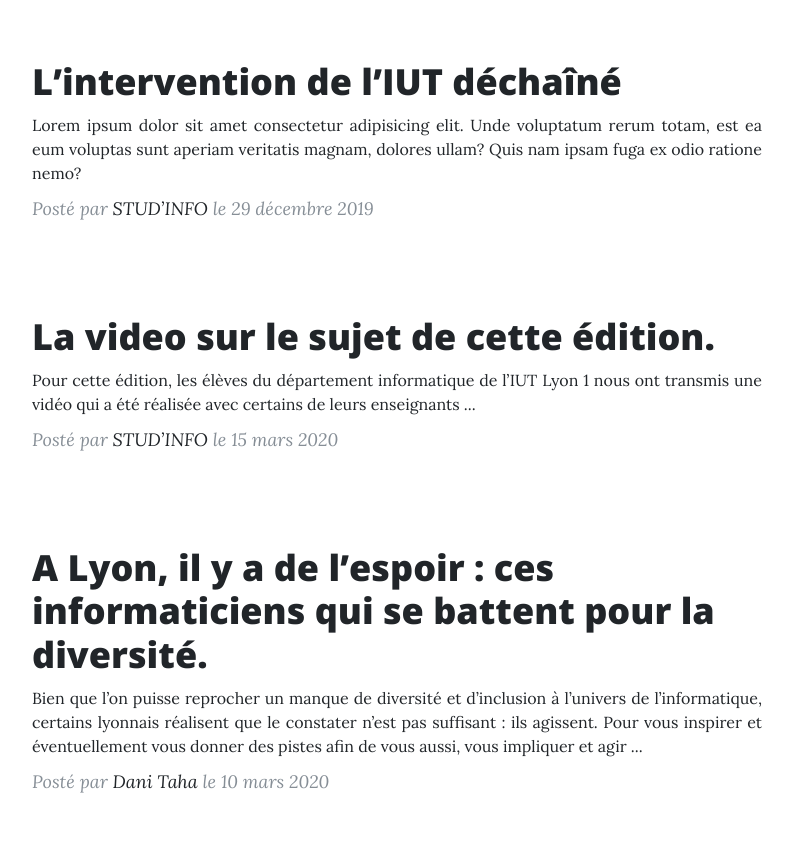
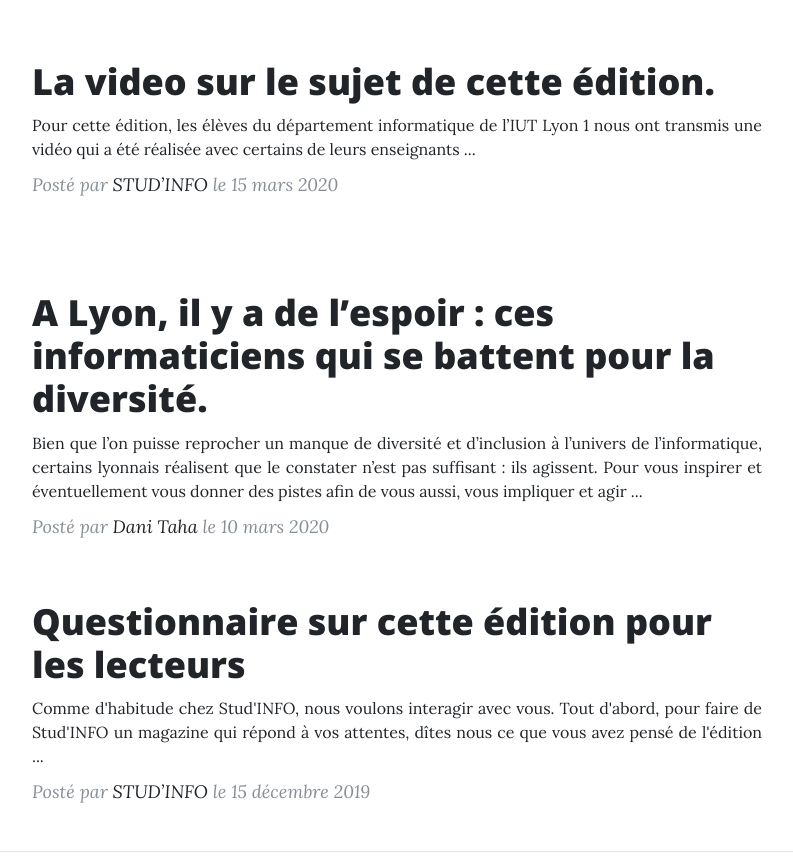
Before and after one commit to camilcll/webzine, a website: page index.html in a window 1280 px wide. Shown: the part 2221-3081 px from the top of the page, without its empty margins (243-1036 px from the left). Drawn offline with nearby package versions, Linux system fonts and the light colour scheme.

Commit message:
ajout pub2

```diff
--- a/index.html
+++ b/index.html
@@ -134,20 +134,6 @@
         </div>
         <hr>
         <div class="post-preview">
-          <a href="post.html#post3">
-            <h2 class="post-title">
-              L’intervention de l’IUT déchaîné
-            </h2>
-            <p class="post-subtitle">
-            Lorem ipsum dolor sit amet consectetur adipisicing elit. Unde voluptatum rerum totam, est ea eum voluptas sunt aperiam veritatis magnam, dolores ullam? Quis nam ipsam fuga ex odio ratione nemo?
-          </p>
-          </a>
-          <p class="post-meta">Posté par
-            <a href="#">STUD’INFO</a>
-            le 29 décembre 2019</p>
-        </div>
-        <hr>
-        <div class="post-preview">
           <a href="post.html#postVid">
             <h2 class="post-title">
               La video sur le sujet de cette édition.
```
Also changed, not shown: post.html (+9 -0 lines), img/pub2.png (added).
